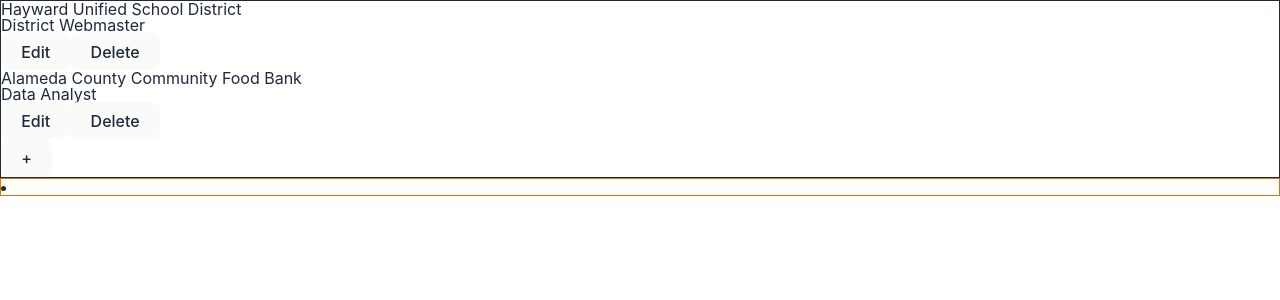
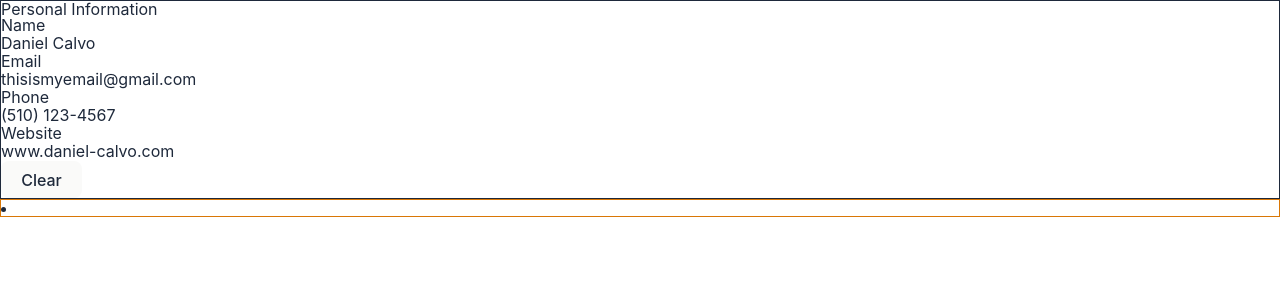
Before and after one commit to daniel-citrus/Odin-s-CV, a React (Vite) app: page / in a window 1280 px wide. Shown: the top 300 px of the page. Built offline with nearby package versions, Linux system fonts and the light colour scheme.

Commit message:
general input clear button

```diff
--- a/src/components/inputComponents/GeneralInput.jsx
+++ b/src/components/inputComponents/GeneralInput.jsx
@@ -1,9 +1,19 @@
 import { useContext } from 'react';
 import { DataContext } from '../DataContext';
+import InputFormControls from './inputSubComponents/InputFormControls';
 
 export default function GeneralInput() {
     const { generalData, setGeneralData } = useContext(DataContext);
     let { name, email, phone, website } = generalData;
+
+    const handleClear = () => {
+        setGeneralData({
+            name: '',
+            email: '',
+            phone: '',
+            website: '',
+        });
+    };
 
     const handleChange = (e) => {
         const target = e.target;
@@ -32,7 +42,8 @@ export default function GeneralInput() {
     };
 
     return (
-        <fieldset className='flex flex-col flex-nowrap '>
+        <div className='general'>
+            <form className='flex flex-col flex-nowrap '>
                 <h2>Personal Information</h2>
                 <label htmlFor='name'>Name</label>
                 <input
@@ -72,6 +83,8 @@ export default function GeneralInput() {
                     onChange={handleChange}
                     placeholder='Website'
                 />
-        </fieldset>
+            </form>
+            <InputFormControls enableClear={true} handleClear={handleClear} />
+        </div>
     );
 }
--- a/src/components/inputComponents/InputForm.jsx
+++ b/src/components/inputComponents/InputForm.jsx
@@ -5,11 +5,13 @@ import PracticalInput from './PracticalInput';
 export default function InputFields() {
     return (
         <div className='inputFields flex flex-col flex-nowrap gap-10 border border-solid'>
+            <GeneralInput />
             {/*
-            <GeneralInput />
             <EducationalInput />
-             */}
+ */}
+            {/*
             <PracticalInput />
+         */}
         </div>
     );
 }
--- a/src/components/inputComponents/inputSubComponents/InputFormControls.jsx
+++ b/src/components/inputComponents/inputSubComponents/InputFormControls.jsx
@@ -1,9 +1,11 @@
 export default function InputFormControls({
-    enableAdd,
-    enableSave,
-    enableCancel,
+    enableAdd = false,
+    enableSave = false,
+    enableClear = false,
+    enableCancel = false,
     handleAdd,
     handleSave,
+    handleClear,
     handleCancel,
 }) {
     return (
@@ -18,6 +20,11 @@ export default function InputFormControls({
                     Save
                 </button>
             )}
+            {enableClear && (
+                <button type='button' onClick={handleClear}>
+                    Clear
+                </button>
+            )}
             {enableCancel && (
                 <button type='button' onClick={handleCancel}>
                     Cancel
```
Lines whose indentation alone changed are shown as unchanged.
